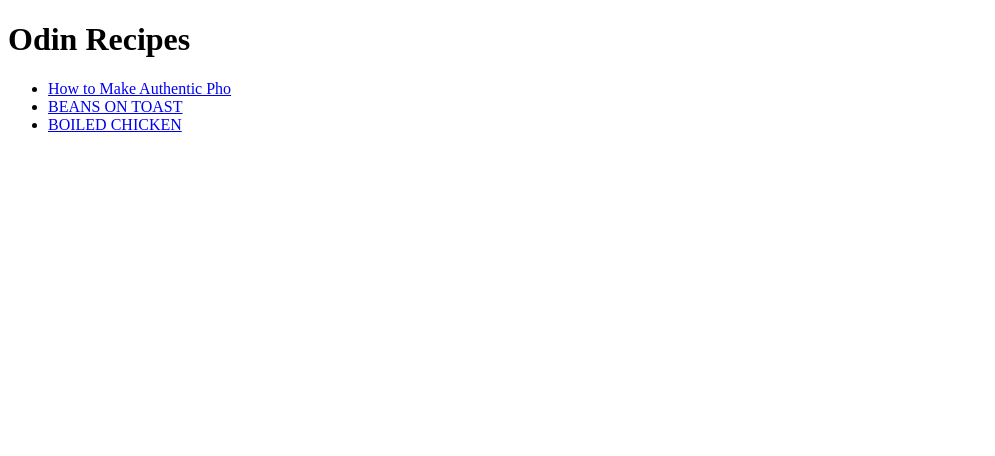
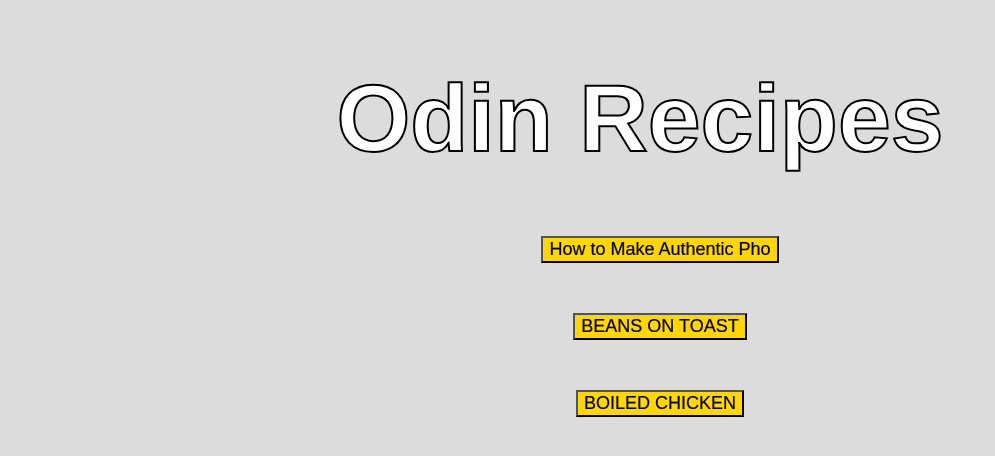
Before and after one commit to alc-yk/odin-recipes, a plain HTML site: page index.html in a window 1280 px wide. Shown: the whole page, without its empty margins (0-995 px from the left). Drawn offline with Linux system fonts and the light colour scheme.

Commit message:
Add CSS Homepage

```diff
--- a/index.html
+++ b/index.html
@@ -3,17 +3,17 @@
 <html lang="en">
     <head>
         <meta charset="UTF-8">
+        <link rel="stylesheet" href="style.css">
     </head>
 
 <body>
-    <h1>Odin Recipes</h1>
+    <h1 class="title">Odin Recipes</h1>
     <ul>
-        <li><a href="recipes/pho.html">How to Make Authentic Pho</a></li>
-        <li><a href="recipes/beans_on_toast.html"> BEANS ON TOAST</a></li>
-        <li><a href="recipes/boiled_chicken.html"> BOILED CHICKEN</a></li>
+        <button class="but r1"><a href="recipes/pho.html">How to Make Authentic Pho</a></button>
+        <button class="but r2"><a href="recipes/beans_on_toast.html"> BEANS ON TOAST</a></button>
+        <button class="but r3"> <a href="recipes/boiled_chicken.html"> BOILED CHICKEN</a></button>
     </ul>
 </body>
 
 
-
 </html>
--- /dev/null
+++ b/style.css
@@ -0,0 +1,59 @@
+html{
+    background-color: gainsboro;
+}
+
+body{
+    font-family: Helvetica, Arial, sans-serif;
+}
+
+
+.title{
+    font-size: 95px;
+    font-weight: bold;
+    text-align: center;
+    color: white;
+    -webkit-text-stroke: 2px black;
+}
+
+button{
+    font-size: large;
+    background-color: gold;
+    color: white;
+    font-weight: 400;
+    display:block
+}
+
+.but{
+    text-align: center;
+    margin: auto;
+}
+
+.but.r2{
+    margin-top: 50px;
+    margin-bottom: 50px;
+}
+
+a{
+    color: black;
+}
+
+a:link {
+    color:black;
+    -webkit-text-stroke: 0.2px black;
+    text-decoration: none;      /** gets rid of underlinks from links**/
+}
+
+a:visited {
+    background-color: gold;
+    text-decoration: none;
+}
+
+a:hover {
+    background-color: pink;
+    text-decoration: none;
+ }
+
+a:active {
+    background-color: hotpink;
+    text-decoration: none;
+}
```
Also changed, not shown: recipes/beans_on_toast.html (+1 -0 lines), recipes/boiled_chicken.html (+1 -0 lines), recipes/pho.html (+1 -0 lines).
